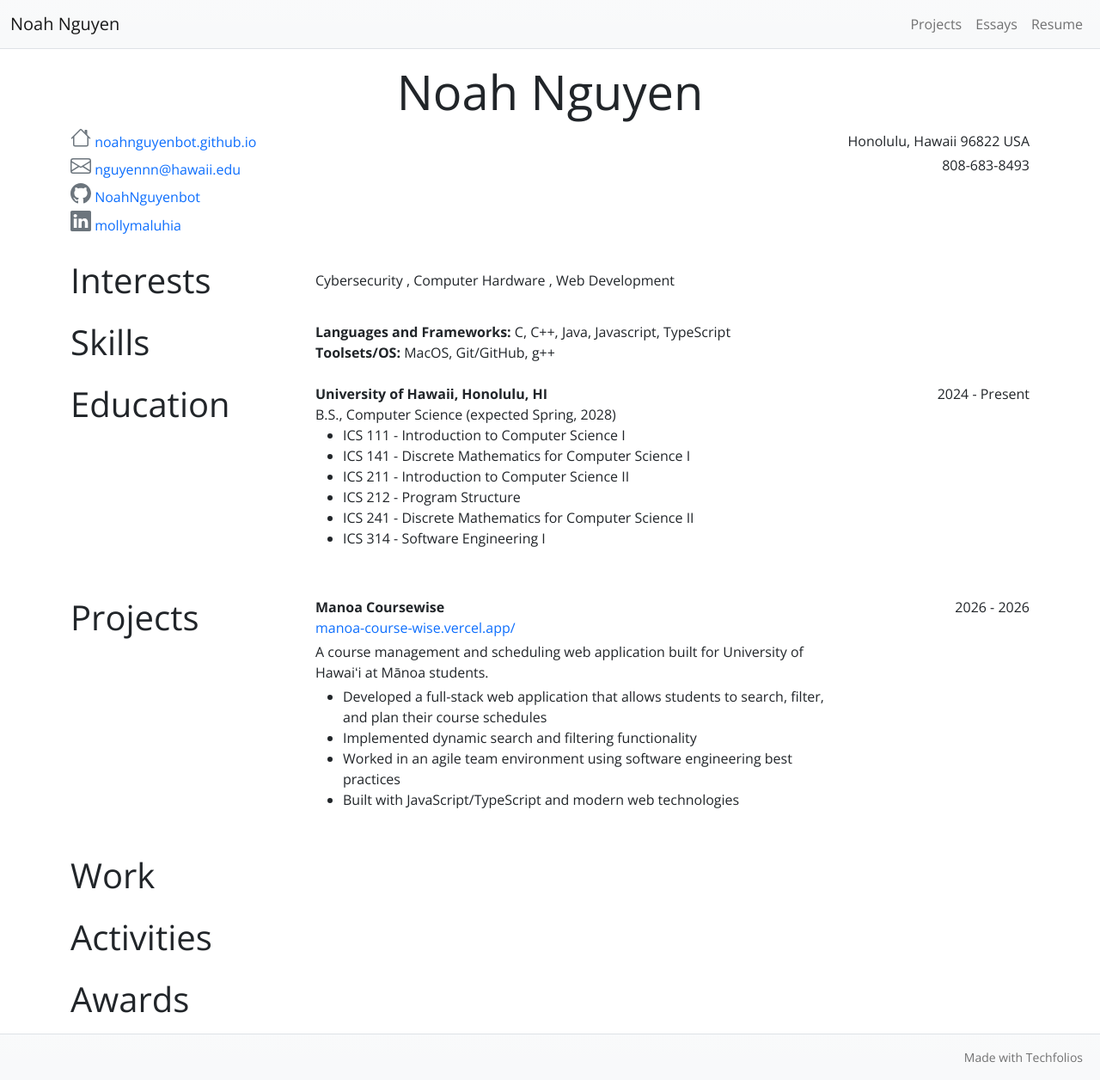
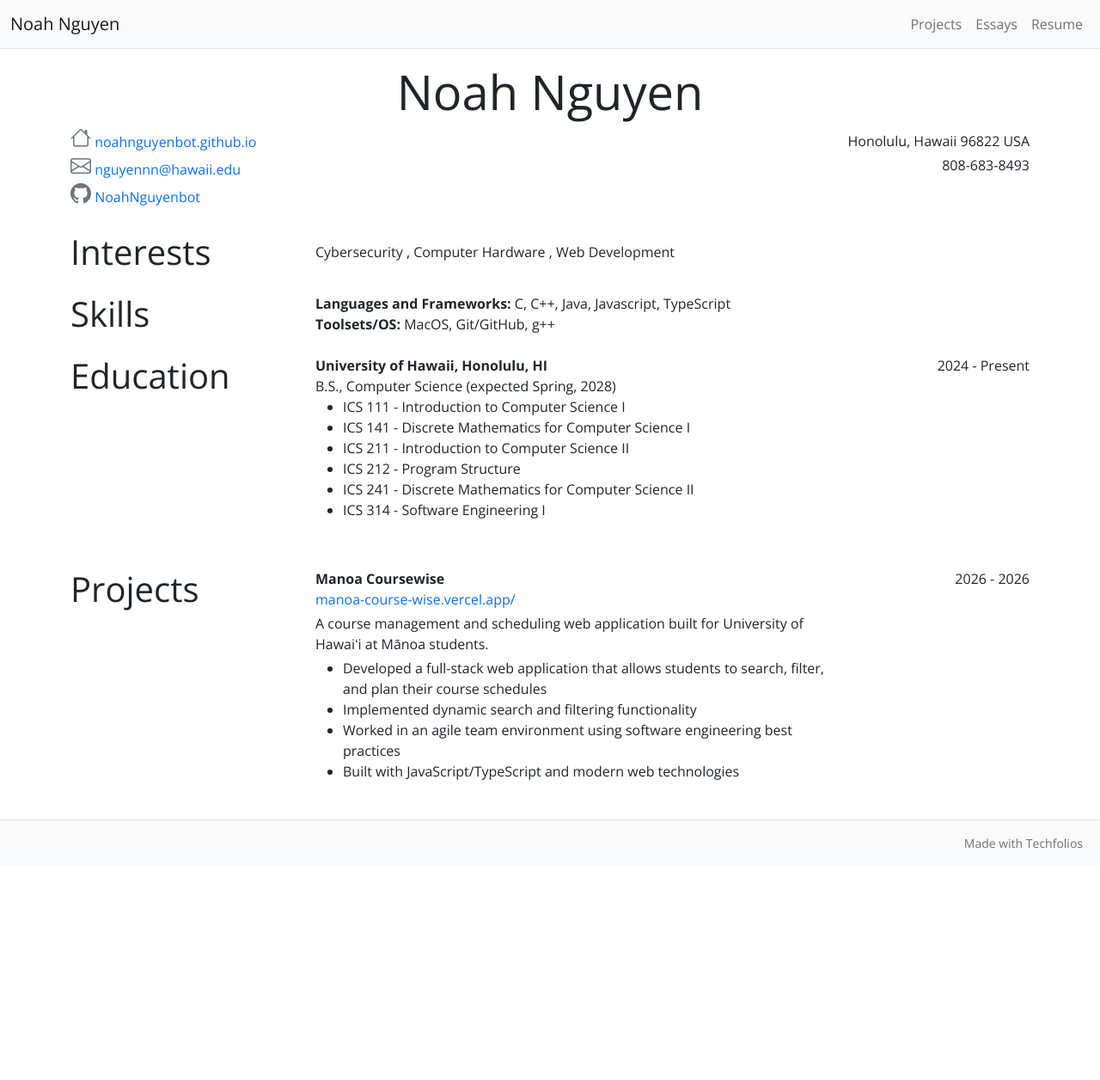
Before and after one commit to NoahNguyenbot/noahnguyenbot.github.io, a Jekyll site: the page built from resume.html, in a window 1280 px wide. Shown: the whole page at 86% size. Built offline with Jekyll 4.4.1, drawn with Linux system fonts in a browser that asks for light colours; after the commit the page ends 1007 px from its top, so only the background shows below that.

Commit message:
Update bio.json with location and profiles structure

```diff
--- a/_data/bio.json
+++ b/_data/bio.json
@@ -19,11 +19,6 @@
         "network": "github",
         "username": "NoahNguyenbot",
         "url": "https://github.com/NoahNguyenbot"
-      },
-      {
-        "network": "linkedin",
-        "username": "mollymaluhia",
-        "url": ""
       }
     ]
   },
@@ -73,8 +68,5 @@
       ],
       "url": "https://manoa-course-wise.vercel.app/"
     }
-  ],
-  "work": [],
-  "volunteer": [],
-  "awards": []
+  ]
 }
```
